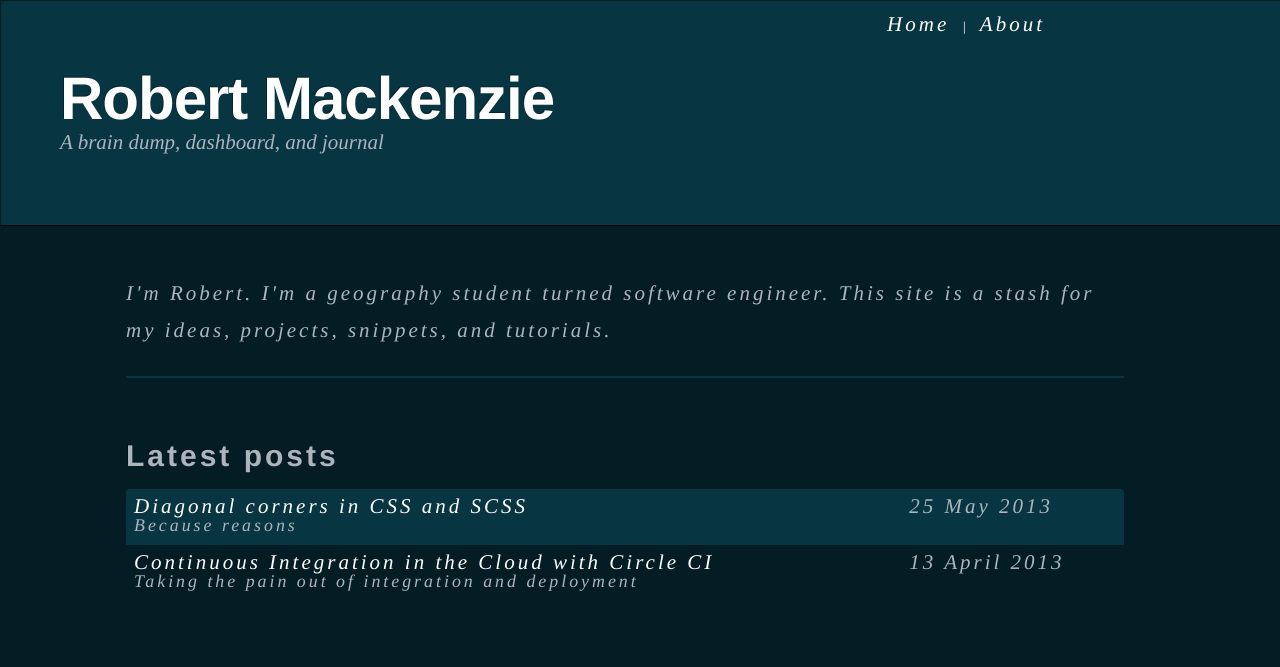
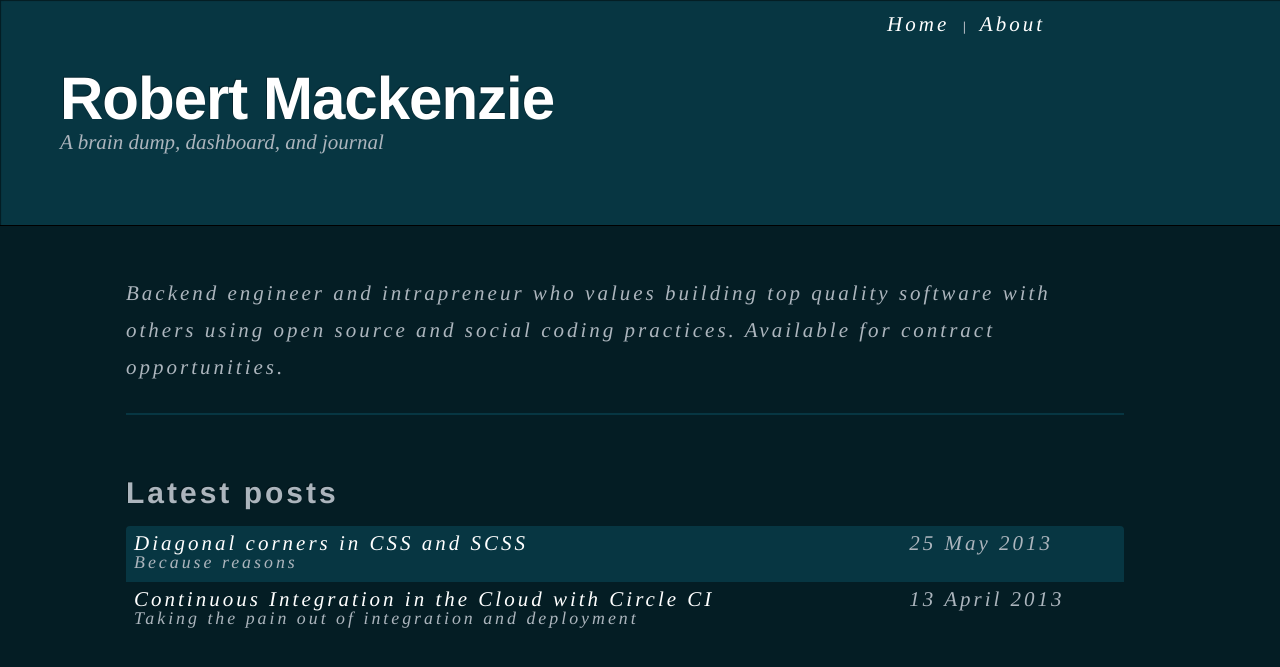
Before and after one commit to robertmackenzie/robertmackenzie.github.com, a Jekyll site: the page built from index.html, in a window 1280 px wide. Shown: the top 667 px of the page. Built offline with Jekyll 4.4.1, drawn with Linux system fonts in a browser that asks for light colours.

Commit message:
Updated my self-description. It has been a long time since I was a Georgraphy student. =P

```diff
--- a/index.html
+++ b/index.html
@@ -7,7 +7,7 @@ section: home
 
 <div class="container-fluid main-content">
   <div class="row">
-    <p>I'm Robert. I'm a geography student turned software engineer. This site is a stash for my ideas, projects, snippets, and tutorials.</p>
+    <p>Backend engineer and intrapreneur who values building top quality software with others using open source and social coding practices. Available for contract opportunities.</p>
     <hr>
     <h2>Latest posts</h2>
     <table class="table table-bordered table-striped">
```
